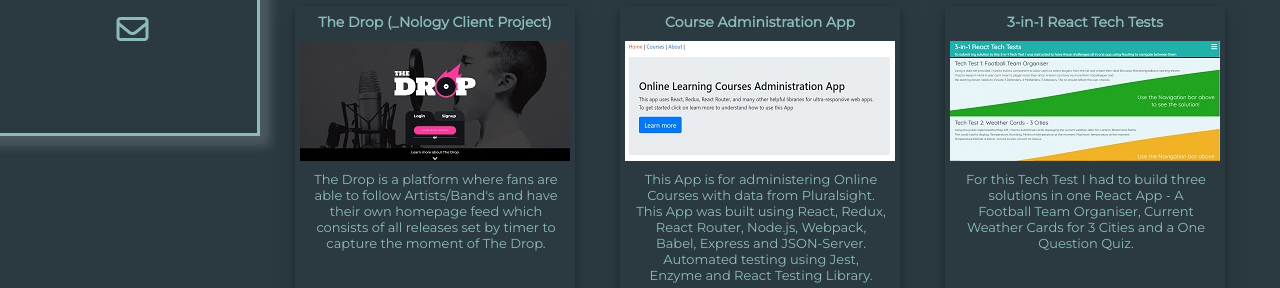
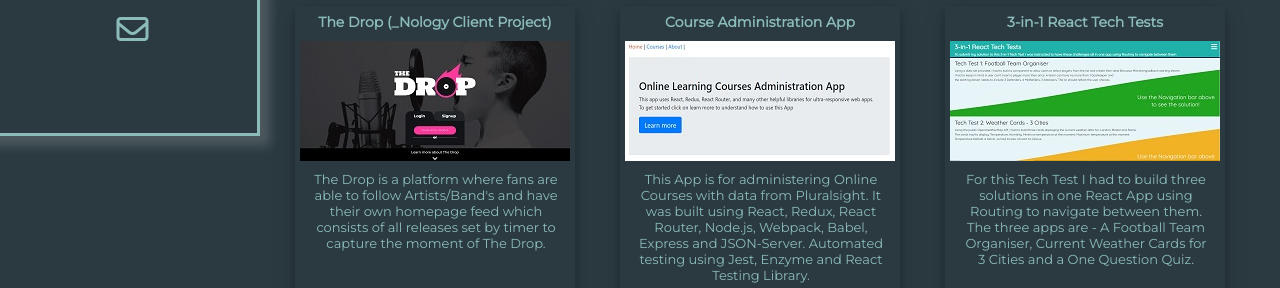
Before and after one commit to SunnyAjimalJS/my-portfolio, a website: page index.html in a window 1280 px wide. Shown: the part 704-992 px from the top of the page. Drawn offline with nearby package versions, Linux system fonts and the light colour scheme.

Commit message:
Updated Projects

```diff
--- a/index.html
+++ b/index.html
@@ -132,7 +132,7 @@
               </div>
               <div class="projectInfo">
                 <p>
-                  This App is for administering Online Courses with data from Pluralsight. This App was built using React, Redux, React Router, Node.js, Webpack, Babel, Express and JSON-Server. Automated testing using Jest, Enzyme and React Testing Library.
+                  This App is for administering Online Courses with data from Pluralsight. It was built using React, Redux, React Router, Node.js, Webpack, Babel, Express and JSON-Server. Automated testing using Jest, Enzyme and React Testing Library.
                 </p>
               </div>
               <div class="cardIcons">
@@ -153,7 +153,7 @@
               </div>
               <div class="projectInfo">
                 <p>
-                  For this Tech Test I had to build three solutions in one React App - A Football Team Organiser, Current Weather Cards for 3 Cities and a One Question Quiz.
+                  For this Tech Test I had to build three solutions in one React App using Routing to navigate between them. The three apps are - A Football Team Organiser, Current Weather Cards for 3 Cities and a One Question Quiz.
                 </p>
               </div>
               <div class="cardIcons">
```
